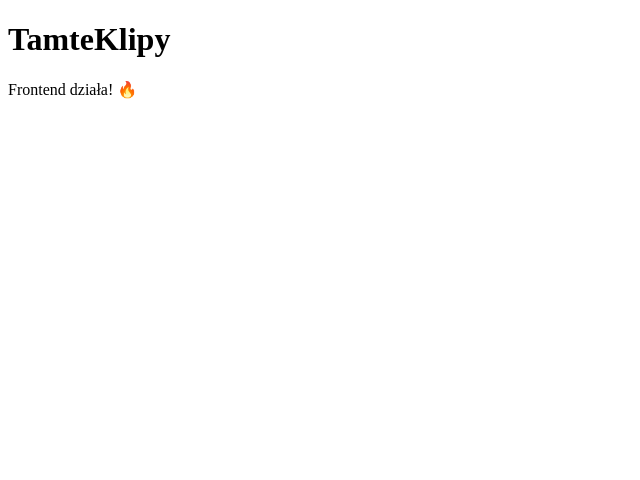
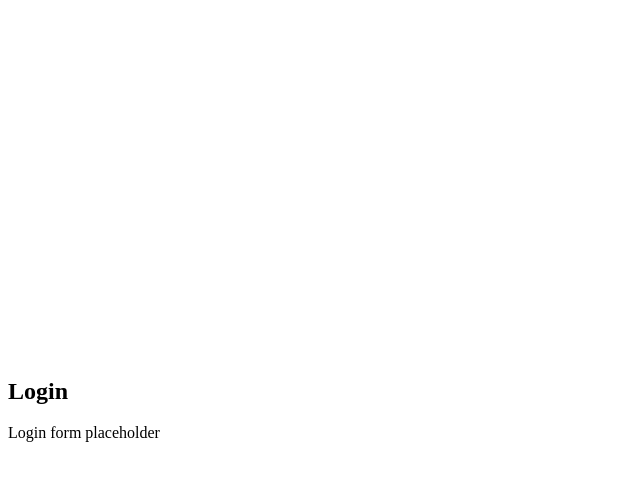
Before and after one commit to philornot/tamteklipy, a React app in the folder frontend/: page /login in a window 1280 px wide. Shown: the top 480 px of the page, without its empty margins (0-640 px from the left). Built offline with nearby package versions, Linux system fonts and the light colour scheme; the HTML template or start-up script is replaced by a standard one.

Commit message:
TK-310 ProtectedRoute wrapper

```diff
--- a/frontend/src/App.jsx
+++ b/frontend/src/App.jsx
@@ -1,11 +1,33 @@
+import { BrowserRouter, Routes, Route, Navigate } from "react-router-dom";
+import LoginPage from "./pages/LoginPage";
+import DashboardPage from "./pages/DashboardPage";
+import NotFoundPage from "./pages/NotFoundPage";
+import ProtectedRoute from "./components/ProtectedRoute";
+
 function App() {
   return (
-    <div className="min-h-screen bg-gray-900 text-white">
-      <div className="container mx-auto px-4 py-8">
-        <h1 className="text-4xl font-bold mb-4">TamteKlipy</h1>
-        <p className="text-gray-400">Frontend działa! 🔥</p>
-      </div>
-    </div>
+    <BrowserRouter>
+      <Routes>
+        {/* Public routes */}
+        <Route path="/login" element={<LoginPage />} />
+
+        {/* Protected routes */}
+        <Route
+          path="/dashboard"
+          element={
+            <ProtectedRoute>
+              <DashboardPage />
+            </ProtectedRoute>
+          }
+        />
+
+        {/* Redirect root to dashboard */}
+        <Route path="/" element={<Navigate to="/dashboard" replace />} />
+
+        {/* 404 */}
+        <Route path="*" element={<NotFoundPage />} />
+      </Routes>
+    </BrowserRouter>
   );
 }
 
--- /dev/null
+++ b/frontend/src/components/ProtectedRoute.jsx
@@ -0,0 +1,14 @@
+import { Navigate } from "react-router-dom";
+
+function ProtectedRoute({ children }) {
+  // TODO: Pobierz auth state z AuthContext
+  const isAuthenticated = false; // Placeholder
+
+  if (!isAuthenticated) {
+    return <Navigate to="/login" replace />;
+  }
+
+  return children;
+}
+
+export default ProtectedRoute;
```
